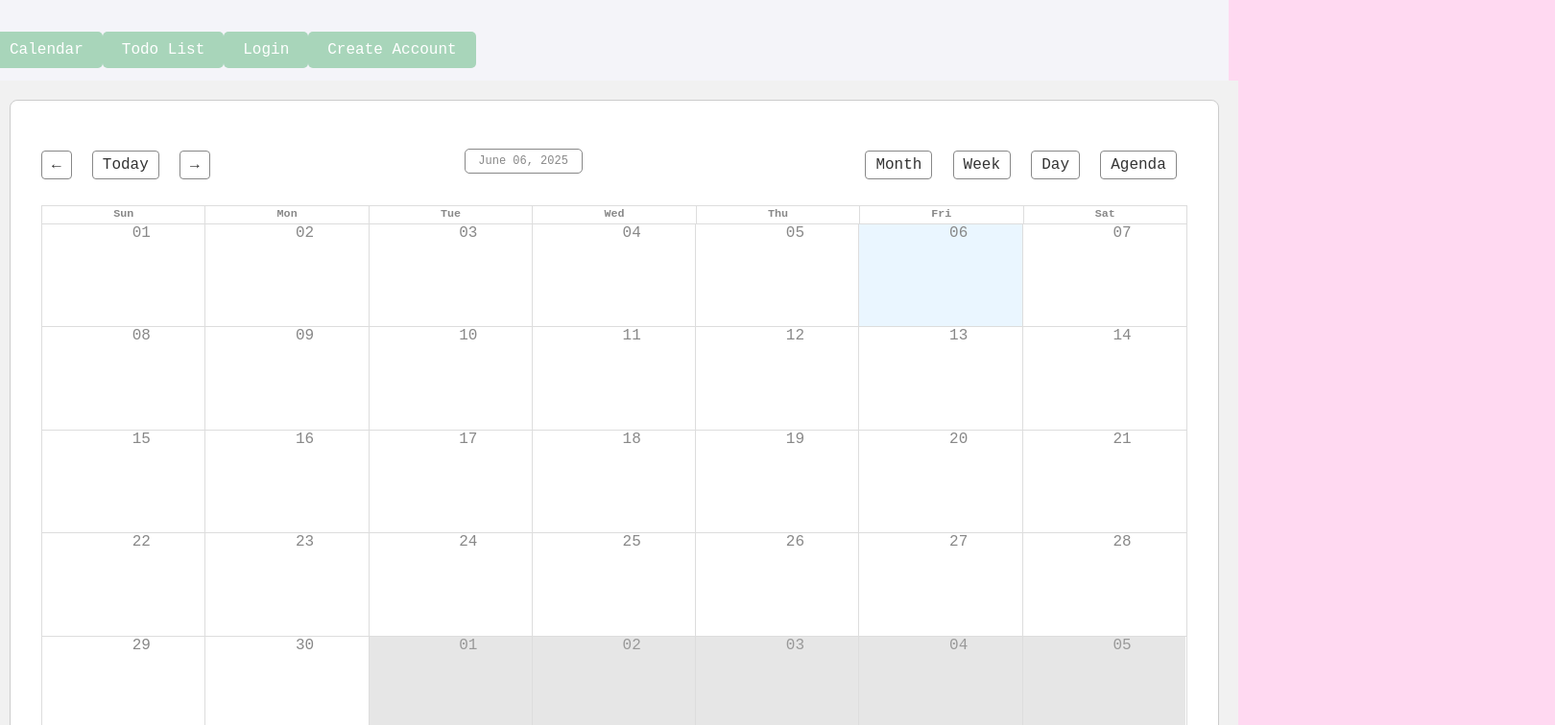
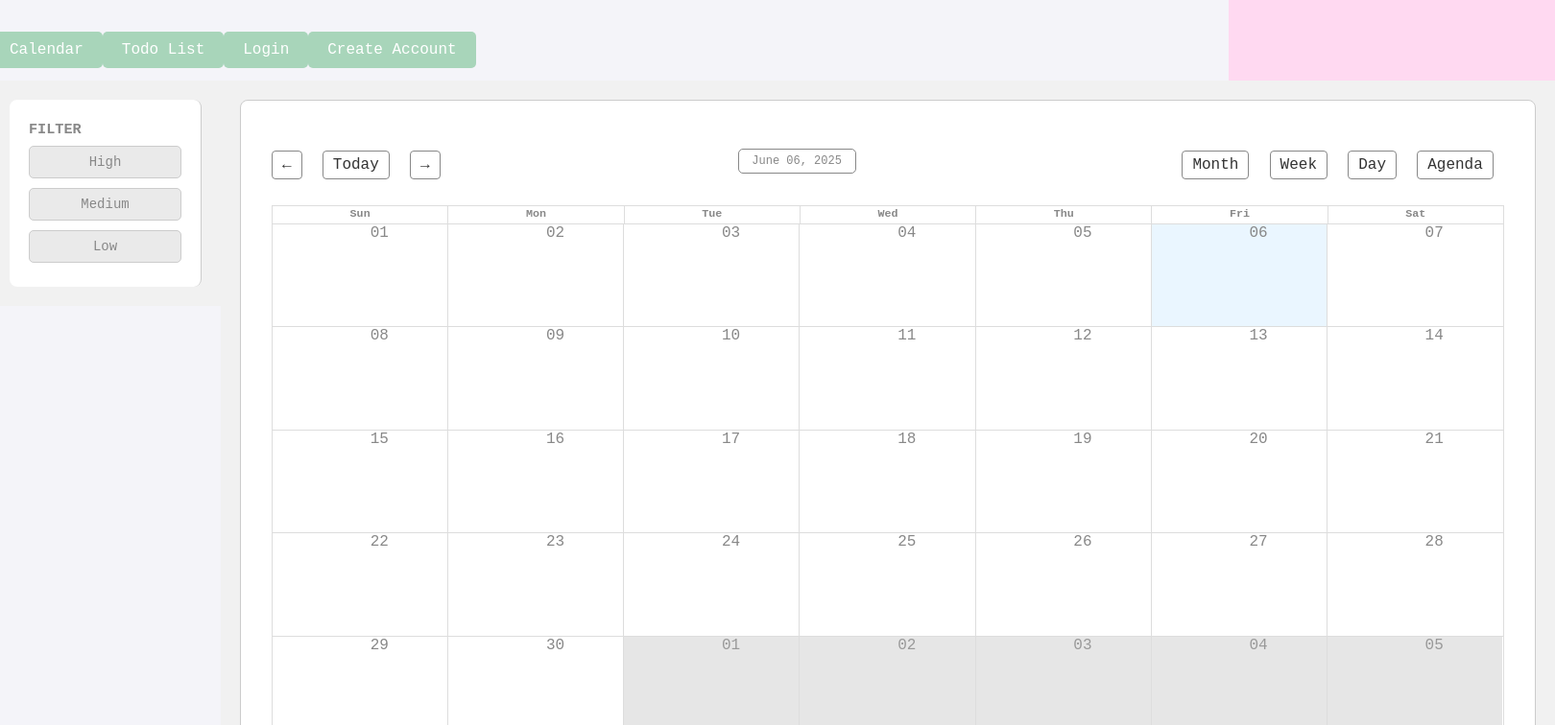
Before and after one commit to sapierre26/ToDo_List, a React (Vite) app in the folder frontend/: page /Calendar in a window 1280 px wide. Shown: the top 756 px of the page at 96% size, 1620 px wide, since content can reach past the window. Built offline with nearby package versions, Linux system fonts and the light colour scheme.

Commit message:
FilterSidebar without tests

```diff
--- a/frontend/src/components/Calendar/calendar.css
+++ b/frontend/src/components/Calendar/calendar.css
@@ -7,6 +7,18 @@
     justify-content: center;
     padding: 20px;
 }
+
+/*Styling for priority filter sidebar */
+
+.priority-container {
+    font-family: monospace;
+    color: #888;
+    background-color: #f1f1f1;
+    display: flex;
+    justify-content: center;
+    padding: 20px;
+}
+
 
 /* Styling for the calendar navigation bar */
 .calendar-nav {
--- a/frontend/src/components/Calendar/page.jsx
+++ b/frontend/src/components/Calendar/page.jsx
@@ -6,6 +6,8 @@ import 'react-datepicker/dist/react-datepicker.css';
 import 'react-big-calendar/lib/css/react-big-calendar.css';
 import Datepicker from 'react-datepicker';
 import './calendar.css';
+
+import PriorityFilterSidebar from '../CalendarSidebar/page.jsx';
 
 const locales = {
   "en-US": enUS,
@@ -96,7 +98,8 @@ const localizer = dateFnsLocalizer({
 
 const CalendarComponent = () => {
   const [events, setEvents] = useState([]);
-
+  const [selectedPriority, setSelectedPriority] = useState(null);
+  const filteredEvents = selectedPriority ? events.filter((event) => event.priority === selectedPriority) : events;
   useEffect(() => {
     const savedEvents = JSON.parse(localStorage.getItem("events"));
     if (savedEvents) setEvents(savedEvents);
@@ -121,6 +124,13 @@ const CalendarComponent = () => {
   };
 
   return (
+    <div style={{display: "flex", alignItems: 'flex-start'}}>
+      <div className="priority-container">
+        <PriorityFilterSidebar
+          selectedPriority={selectedPriority}
+          onSelectPriority={setSelectedPriority}
+        />
+      </div>
       <div className="calendar-container">
         <Calendar
           components={{
@@ -143,6 +153,7 @@ const CalendarComponent = () => {
         />
         {/* <AddTask /> */}
       </div>
+    </div>
   );
 };
 
--- /dev/null
+++ b/frontend/src/components/CalendarSidebar/page.jsx
@@ -0,0 +1,30 @@
+import React from 'react';
+import styles from './priorityFilter.module.css';
+
+const priorities = ['High', 'Medium', 'Low'];
+
+const PriorityFilterSidebar = ({ selectedPriority, onSelectPriority }) => {
+  return (
+    <div className={styles.sidebar}>
+      <div className='prioritySidebar'>
+        <h3>FILTER</h3>
+        <ul className={styles.priorityList}>
+          {priorities.map((priority) => (
+            <li key={priority}>
+              <button
+                className={`${styles.priorityButton} ${
+                  selectedPriority === priority ? styles.selected : ''
+                }`}
+                onClick={() => onSelectPriority(priority)}
+              >
+                {priority}
+              </button>
+            </li>
+          ))}
+        </ul>
+      </div>
+    </div>
+  );
+};
+
+export default PriorityFilterSidebar;
--- /dev/null
+++ b/frontend/src/components/CalendarSidebar/priorityFilter.module.css
@@ -0,0 +1,41 @@
+.sidebar {
+    padding: 20px;
+    background-color: #ffffff;
+    border-right: 1px solid #ccc;
+    min-width: 200px;
+    max-width: 250px;
+    height: 100%;
+    font-family: monospace;
+    display: flex;
+    flex-direction: column;
+    align-items: stretch;
+    border-radius: 8px;
+
+}
+
+.priorityList {
+  list-style: none;
+  padding: 0;
+}
+
+.priorityButton {
+  color: #888;
+  width: 100%;
+  padding: 8px;
+  margin: 5px 0;
+  font-size: 14px;
+  border: 1px solid #ccc;
+  border-radius: 5px;
+  background-color: #eaeaea;
+  cursor: pointer;
+  font-family: monospace;
+}
+
+.priorityButton:hover {
+  background-color: #ccc;
+}
+
+.selected {
+  background-color: #888;
+  color: white;
+}
```
Lines whose indentation alone changed are shown as unchanged.
